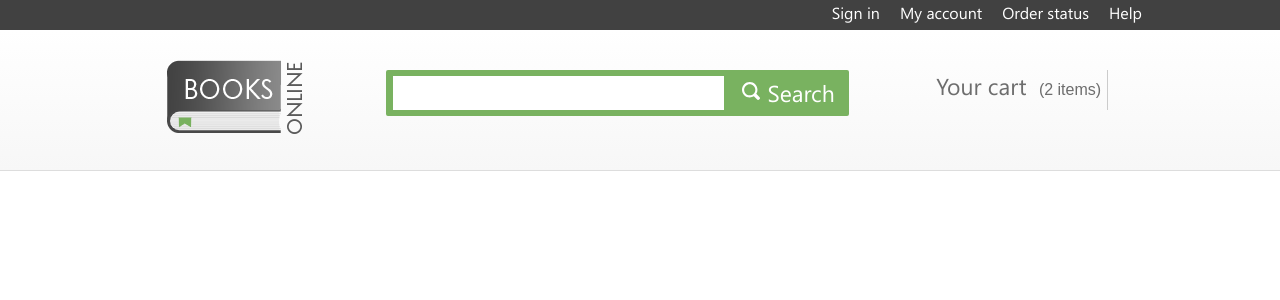
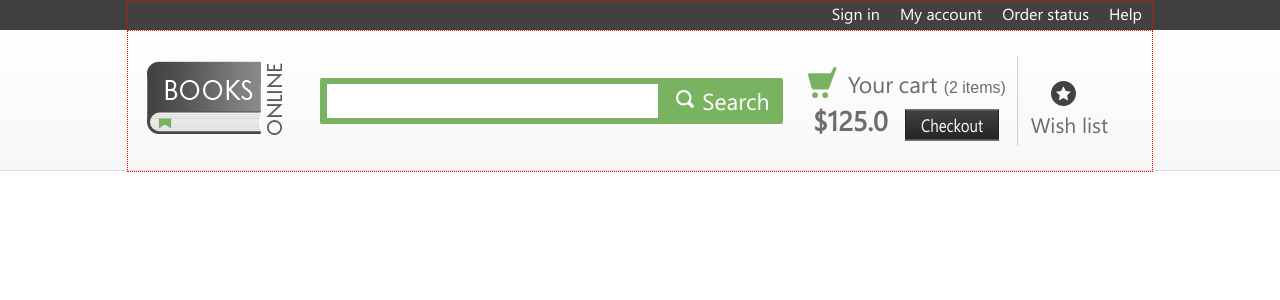
Before and after one commit to IvanShavliuga/booksshop, a Vue app: page / in a window 1280 px wide. Shown: the top 300 px of the page. Built offline with nearby package versions, Linux system fonts and the light colour scheme.

Commit message:
header up

```diff
--- a/src/assets/css/style.less
+++ b/src/assets/css/style.less
@@ -6,6 +6,7 @@
   font-family: 'Segoe';
   src: url('../fonts/Segoe_WP.ttf');
 }
+@bodyfont: 'Segoe';
 @bgform: #79b260;
 @colform: #6d6d6d;
 .focus() {
@@ -15,3 +16,8 @@
     outline-width: 2px;
   }
 }
+.wrapper() {
+  width: 80%;
+  margin: 0 auto;
+  border: 1px dotted red;
+}
--- a/src/components/Header.vue
+++ b/src/components/Header.vue
@@ -29,13 +29,23 @@
             </button>
           </form>
           <div class="header__cart">
-            <i class="header__cart-icon"></i>
+            <i class="header__cart-icon">&nbsp;</i>
             <span class="header__cart-title">
               Your cart
               <button class="header__cart-counter">
                 (2 items)
               </button>
             </span>
+            <span class="header__cart-total">
+              $125.0
+            </span>
+            <button class="header__cart-check">
+              Checkout
+            </button>
+          </div>
+          <div class="header__wishlist">
+            <i class="header__wishlist-icon"></i>
+            <span class="header__wishlist-title">Wish list</span>
           </div>
         </div>
       </div>
@@ -48,6 +58,10 @@
 <style lang="less">
 @import '../assets/css/style.less';
 .header {
+  &__wrapper {
+    .wrapper();
+    height: 140px;
+  }
   &__baseblock {
     background: linear-gradient(#fff,#f7f7f7);
     height: 140px;
@@ -59,6 +73,7 @@
   &__searchpanel {
     display: flex;
     justify-content: space-around;
+    align-items: center;
     &-logo {
       background-image: url('../assets/images/logo.png');
       background-position: center 30px;
@@ -73,7 +88,7 @@
       background-color: @bgform;
       border: 3px solid @bgform;
       padding: 0;
-      margin: 40px 5px;
+      //margin: 40px 5px;
     }
     &-input {
       width: 327px;
@@ -96,7 +111,7 @@
       background-color: @bgform;
       font-size: 23px;
       color: #ffffff;
-      font-family: "Segoe";
+      font-family: @bodyfont;
       position: relative;
       .focus();
     }
@@ -105,7 +120,6 @@
       background-size: 100%;
       width: 18px;
       height: 18px;
-      stroke: white;
       display: block;
       position: absolute;
       z-index: 10;
@@ -114,26 +128,88 @@
     }
   }
   &__cart {
-    margin: 40px 5px;
-    height: 40px;
+    //margin: 20px 1px;
+    width: 195px;
+    height: 90px;
+    padding-right: 1px;
     border-right: 1px solid #ccc;
+    position: relative;
+    &-icon {
+      background-image: url('../assets/images/cart.svg');
+      background-size: 100%;
+      width: 29px;
+      height: 31px;
+      display: block;
+      position: absolute;
+      z-index: 20;
+      top: 11px;
+      left: -13px;
+    }
     &-title {
       font-size: 23px;
-      font-family: "Segoe";
+      line-height: 56px;
+      font-family: @bodyfont;
       color: #6d6d6d;
+      display: inline-block;
+      margin-left: 27px;
+      word-spacing: -1px;
     }
     &-counter {
       font-size: 16px;
       color: #6d6d6d;
       border: none;
+      margin-left: -5px;
+      display: inline-block;
       background-color: transparent;
       .focus();
+    }
+    &-total {
+      font-size: 27px;
+      line-height: 0;
+      padding: 2px;
+      margin-left: -10px;
+      display: inline-block;
+      color: @colform;
+      font-weight: bold;
+      font-family: @bodyfont;
+    }
+    &-check {
+      background-image: linear-gradient(0deg, #242424 0%, #424242 100%);
+      border: 1px solid #232323;
+      font-size: 15px;
+      line-height: 0;
+      display: inline-block;
+      transform: scaleY(1.2);
+      margin-left: 15px;
+      padding: 12px 15px;
+      color: #ffffff;
+      font-family: @bodyfont;
     }
   }
   &__topline {
     background-color: rgb(65,65,65);
     width: 100%;
     height: 30px;
+  }
+  &__wishlist {
+    margin: 5px 15px 5px -35px;
+    padding: 10px;
+    &-title {
+      font-size: 21px;
+      line-height: 26px;
+      color: @colform;
+      font-family: @bodyfont;
+    }
+    &-icon {
+      width: 25px;
+      height: 25px;
+      margin-left: 20px;
+      margin-top: 15px;
+      margin-bottom: 5px;
+      background-image: url('../assets/images/star.svg');
+      background-size: 100%;
+      display: block;
+    }
   }
   &__userpanel {
     display: flex;
@@ -151,7 +227,7 @@
       line-height: 26px;
       color: #ffffff;
       font-weight: 300;
-      font-family: 'Segoe';
+      font-family: @bodyfont;
       text-align: center;
     }
     &-link {
@@ -160,10 +236,5 @@
       .focus();
     }
   }
-  &__wrapper {
-    width: 80%;
-    height: 140px;
-    margin: 0 auto;
-  }
 }
 </style>
```
Also changed, not shown: src/assets/images/cart.svg (added), src/assets/images/star.svg (added).
